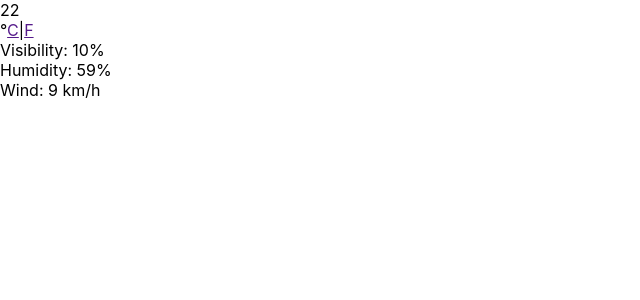
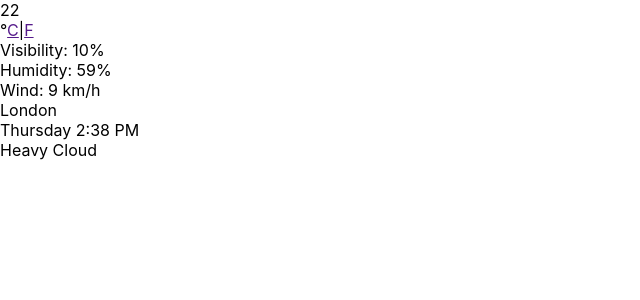
Before and after one commit to shobhabhat36/weather-app, a React (Create React App) app: page / in a window 1280 px wide. Shown: the top 300 px of the page, without its empty margins (0-640 px from the left). Built offline with nearby package versions, Linux system fonts and the light colour scheme.

Commit message:
Added view for weather info like location, day and time, weather status

```diff
--- a/src/component/WeatherBanner.js
+++ b/src/component/WeatherBanner.js
@@ -48,6 +48,7 @@ export default class WeatherBanner extends Component {
     }
     render() {
         const url = '';
+        const date = new Date(Date.parse(this.props.weather.time));
         return (
             <>
                 <div id="temperature" className="temperature">{this.state.temperature}</div>
@@ -62,6 +63,13 @@ export default class WeatherBanner extends Component {
                     <div>Humidity: {this.props.weather.humidity}%</div>
                     <div>Wind: {this.state.wind_value} {this.state.wind_unit}</div>
                 </div>
+                <div className="info" id="info">
+                    <div className="location">{this.props.weather.title}</div>
+                    <div className="daytime">
+                        {date.toLocaleString('en-US', { weekday: 'long', hour: 'numeric', minute: 'numeric', hour12: true })}
+                    </div>
+                    <div className="weatherStateName">{this.props.weather.weather_state_name}</div>
+                </div>
             </>
         )
     }
```
Also changed, not shown: 1 other file (tests, documents, lock files or other folders).
